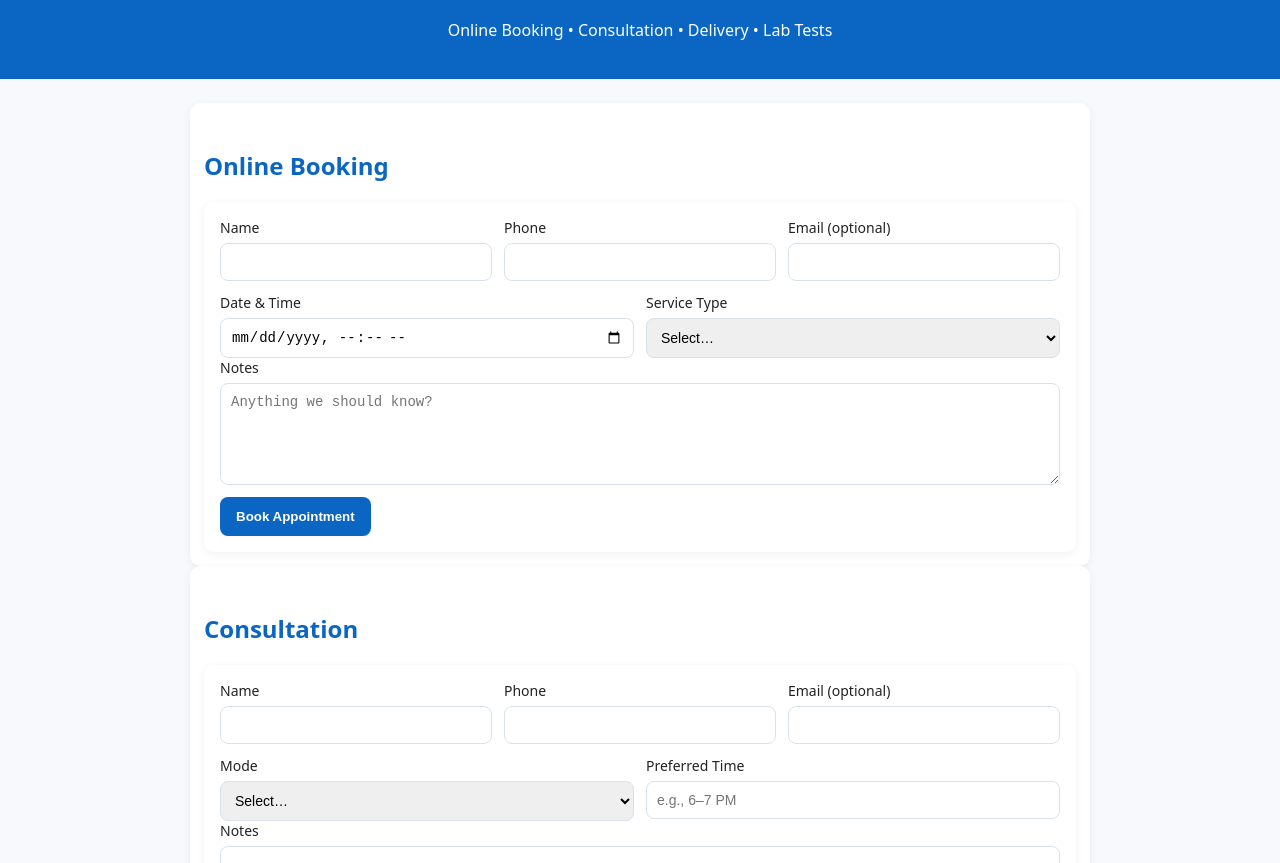
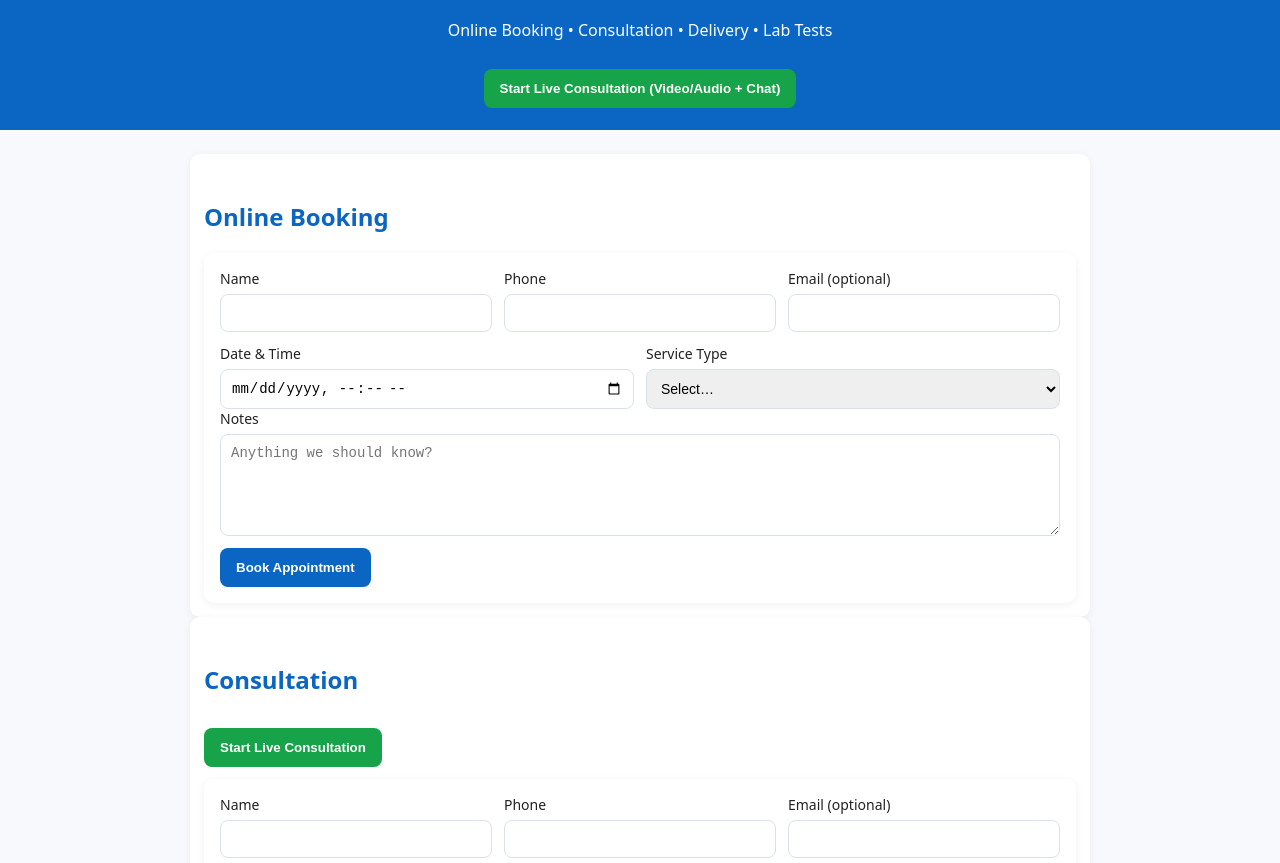
Before and after one commit to tejasgahat997-cmyk/Zencuro, a website: page public/index.html in a window 1280 px wide. Shown: the part 89-952 px from the top of the page. Drawn offline with Linux system fonts and the light colour scheme.

Commit message:
Update index.html

```diff
--- a/public/index.html
+++ b/public/index.html
@@ -20,12 +20,14 @@
     .success { margin-top:8px; color:#0a7f3f; font-weight:600; display:none; }
     .error { margin-top:8px; color:#b00020; font-weight:600; display:none; }
     footer { text-align:center; color:#666; padding:20px 0 40px; }
+    .cta { display:inline-block; margin-top:12px; background:#16a34a; }
   </style>
 </head>
 <body>
 <header>
   <h1>Welcome to Zencuro</h1>
   <p>Online Booking • Consultation • Delivery • Lab Tests</p>
+  <a href="/consult"><button class="cta">Start Live Consultation (Video/Audio + Chat)</button></a>
 </header>
 
 <main>
@@ -59,6 +61,7 @@
 
   <section id="consultation" class="card">
     <h2>Consultation</h2>
+    <a href="/consult"><button class="cta">Start Live Consultation</button></a>
     <form id="consultForm">
       <div class="row">
         <div><label>Name</label><input name="name" required></div>
```
